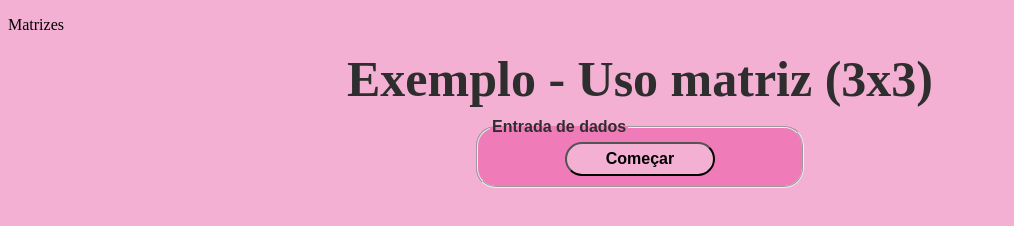
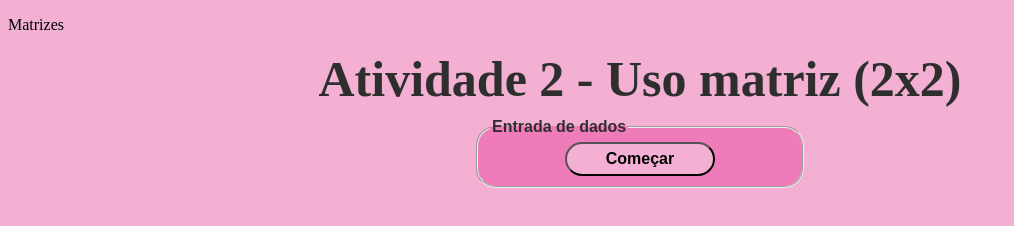
Before and after one commit to ninhatzo/matrizes, a plain HTML site: page atividade2/index.html in a window 1280 px wide. Shown: the whole page, without its empty margins (0-1014 px from the left). Drawn offline with Linux system fonts and the light colour scheme.

Commit message:
Alterando título atividade 2

```diff
--- a/atividade2/index.html
+++ b/atividade2/index.html
@@ -11,7 +11,7 @@
 <body>
     <section>
         <p>Matrizes</p>
-        <h2>Exemplo - Uso matriz (3x3)</h2>
+        <h2>Atividade 2 - Uso matriz (2x2)</h2>
         <font face="arial">
             <form name="frmnumero" action="#" method="get" onsubmit="return validaProc()">
                 <fieldset class="cadinteiro">
```
